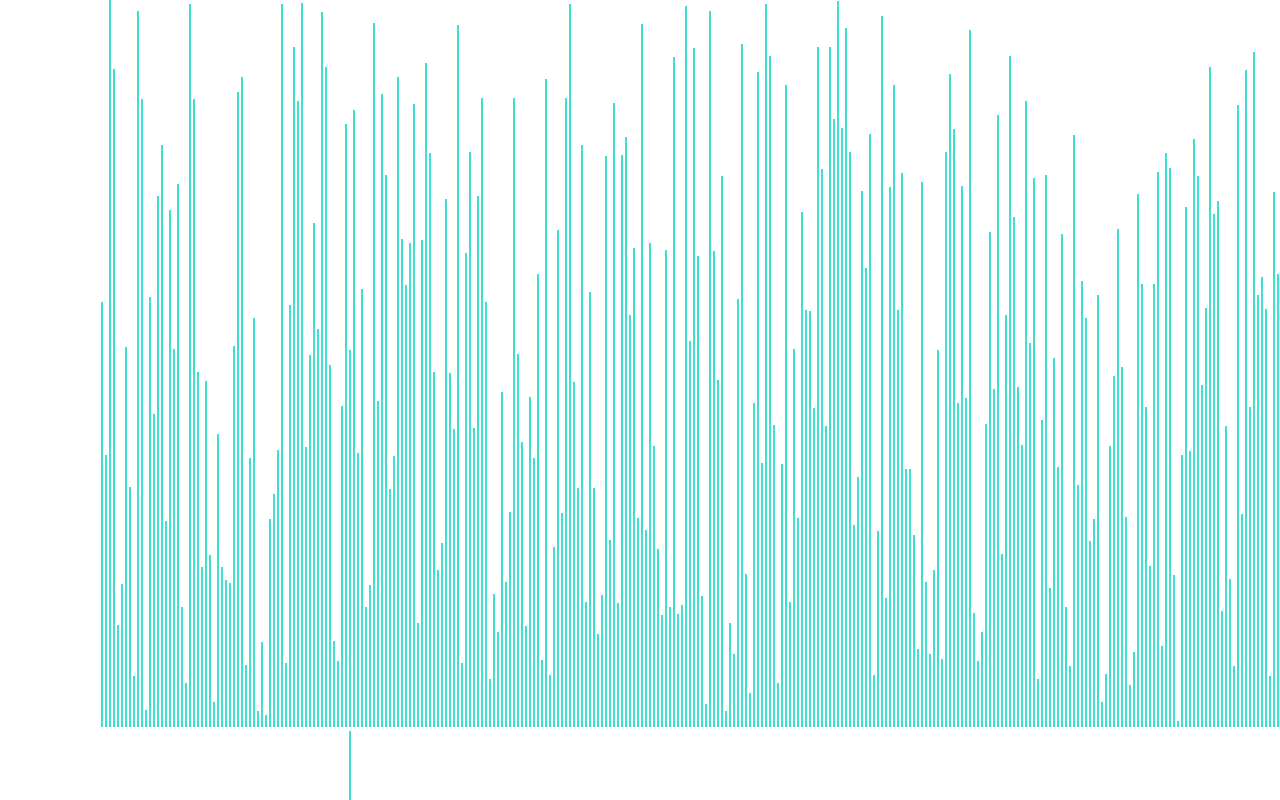
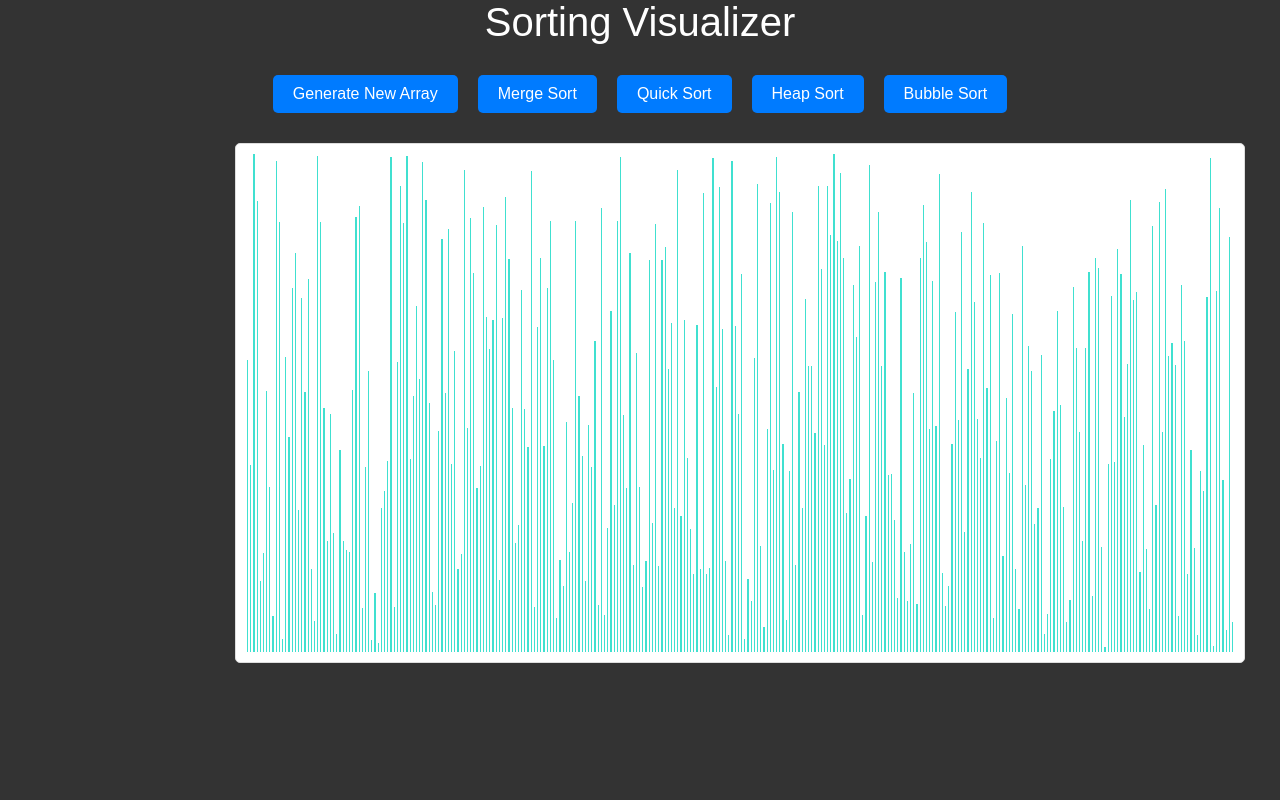
Before and after one commit to lucasorge13/sorting-visualizer, a React (Create React App) app: page / in a window 1280 px wide. Shown: the top 800 px of the page. Built offline with nearby package versions, Linux system fonts and the light colour scheme.

Commit message:
Changing the layout

```diff
--- a/src/App.css
+++ b/src/App.css
@@ -1,22 +1,94 @@
+body, html {
+  margin: 0;
+  padding: 0;
+  height: 100%;
+  font-family: Arial, sans-serif;
+  background-color: #333; /* Dark gray background */
+}
+
 .App {
+  display: flex;
+  flex-direction: column;
+  align-items: center;
+  justify-content: flex-start;
+  height: 100%;
+  width: 100%;
+  box-sizing: border-box;
+}
+
+.top-section {
+  width: 100%;
+  background-color: #333; /* Dark gray background */
+  padding: 20px;
+  box-sizing: border-box;
   text-align: center;
 }
 
-.App-logo {
-  height: 40vmin;
+.title {
+  font-size: 2.5rem;
+  margin-bottom: 20px;
+  color: #fff; /* White color for title */
 }
 
-.App-header {
-  background-color: #282c34;
-  min-height: 100vh;
+.controls {
   display: flex;
-  flex-direction: column;
-  align-items: center;
   justify-content: center;
-  font-size: calc(10px + 2vmin);
-  color: white;
+  flex-wrap: wrap;
+  margin-bottom: 20px;
 }
 
-.App-link {
-  color: #09d3ac;
+.controls button {
+  margin: 10px;
+  padding: 10px 20px;
+  font-size: 1rem;
+  background-color: #007bff;
+  color: white;
+  border: none;
+  border-radius: 5px;
+  cursor: pointer;
+  transition: background-color 0.3s, transform 0.3s;
 }
+
+.controls button:hover {
+  background-color: #0056b3;
+  transform: scale(1.05);
+}
+
+.array-container {
+  display: flex;
+  align-items: flex-end;
+  justify-content: center;
+  width: 80%;
+  height: 60%;
+  margin: 0 auto;
+  padding: 10px;
+  box-sizing: border-box;
+  border: 1px solid #ddd;
+  border-radius: 5px;
+  background-color: #fff; /* White background for bars */
+  position: relative;
+}
+
+.array-bar {
+  width: 2px;
+  display: inline-block;
+  margin: 0 1px;
+  background-color: turquoise;
+  transition: height 0.2s, background-color 0.2s;
+}
+
+@media (max-width: 768px) {
+  .array-container {
+    width: 90%;
+  }
+
+  .controls button {
+    margin: 5px;
+    padding: 10px 15px;
+    font-size: 0.9rem;
+  }
+
+  .title {
+    font-size: 2rem;
+  }
+}
--- a/src/App.js
+++ b/src/App.js
@@ -5,7 +5,8 @@ import './App.css';
 function App() {
   return (
     <div className="App">
-      <SortingVisualizer></SortingVisualizer>
+      <div className="title">Sorting Visualizer</div>
+      <SortingVisualizer />
     </div>
   );
 }
--- a/src/SortingVisualizer/SortingVisualizer.jsx
+++ b/src/SortingVisualizer/SortingVisualizer.jsx
@@ -30,7 +30,7 @@ export default class SortingVisualizer extends React.Component {
   resetArray() {
     const array = [];
     for (let i = 0; i < NUMBER_OF_ARRAY_BARS; i++) {
-      array.push(randomIntFromInterval(5, 730));
+      array.push(randomIntFromInterval(5, 500));
     }
     this.setState({array});
   }
@@ -143,10 +143,6 @@ export default class SortingVisualizer extends React.Component {
     }
   }
 
-
-  // NOTE: This method will only work if your sorting algorithms actually return
-  // the sorted arrays; if they return the animations (as they currently do), then
-  // this method will be broken.
   testSortingAlgorithms() {
     for (let i = 0; i < 100; i++) {
       const array = [];
@@ -161,27 +157,26 @@ export default class SortingVisualizer extends React.Component {
   }
 
   render() {
-    const {array} = this.state;
+    const { array } = this.state;
 
     return (
+      <div>
+        <div className="controls">
+          <button onClick={() => this.resetArray()}>Generate New Array</button>
+          <button onClick={() => this.mergeSort()}>Merge Sort</button>
+          <button onClick={() => this.quickSort()}>Quick Sort</button>
+          <button onClick={() => this.heapSort()}>Heap Sort</button>
+          <button onClick={() => this.bubbleSort()}>Bubble Sort</button>
+        </div>
         <div className="array-container">
           {array.map((value, idx) => (
             <div
               className="array-bar"
               key={idx}
-            style={{
-              backgroundColor: PRIMARY_COLOR,
-              height: `${value}px`,
-            }}></div>
+              style={{ height: `${value}px` }}
+            ></div>
           ))}
-        <button onClick={() => this.resetArray()}>Generate New Array</button>
-        <button onClick={() => this.mergeSort()}>Merge Sort</button>
-        <button onClick={() => this.quickSort()}>Quick Sort</button>
-        <button onClick={() => this.heapSort()}>Heap Sort</button>
-        <button onClick={() => this.bubbleSort()}>Bubble Sort</button>
-        <button onClick={() => this.testSortingAlgorithms()}>
-          Test Sorting Algorithms (BROKEN)
-        </button>
+        </div>
       </div>
     );
   }
```
Lines whose indentation alone changed are shown as unchanged.
